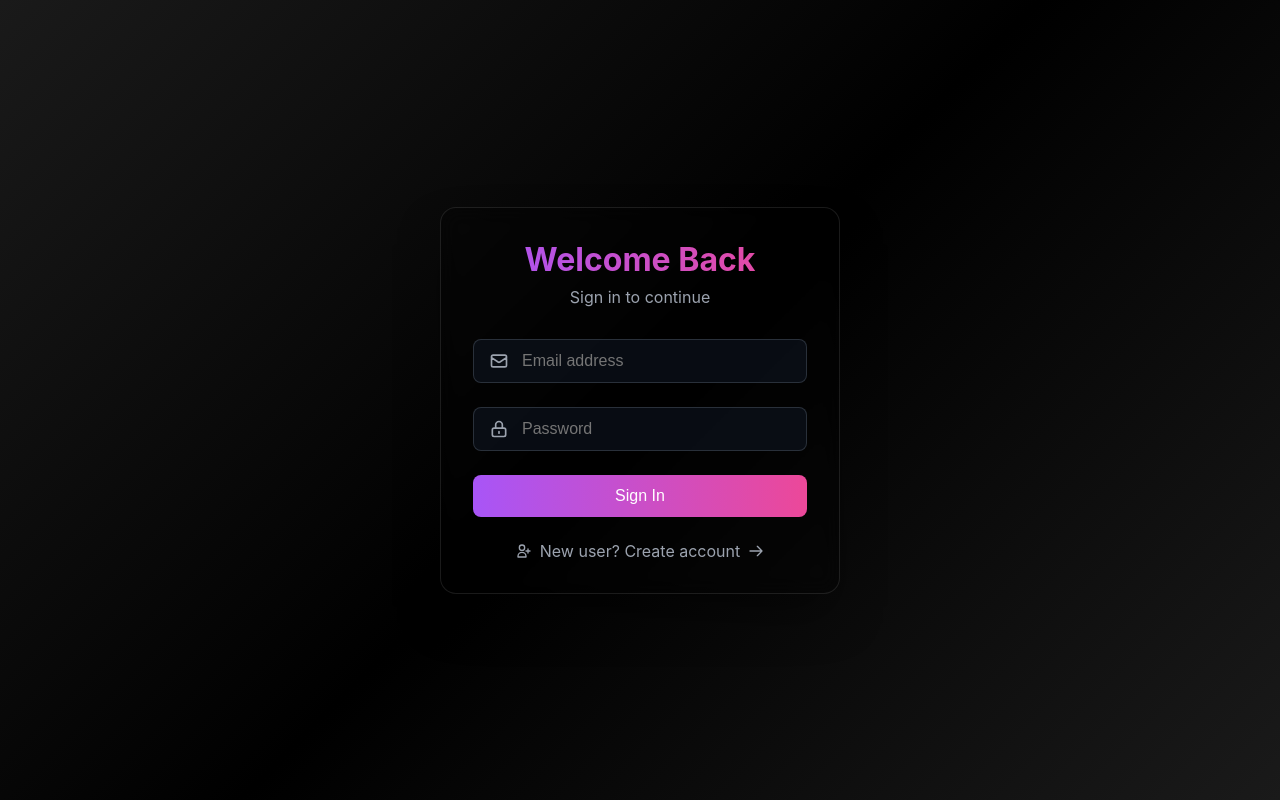
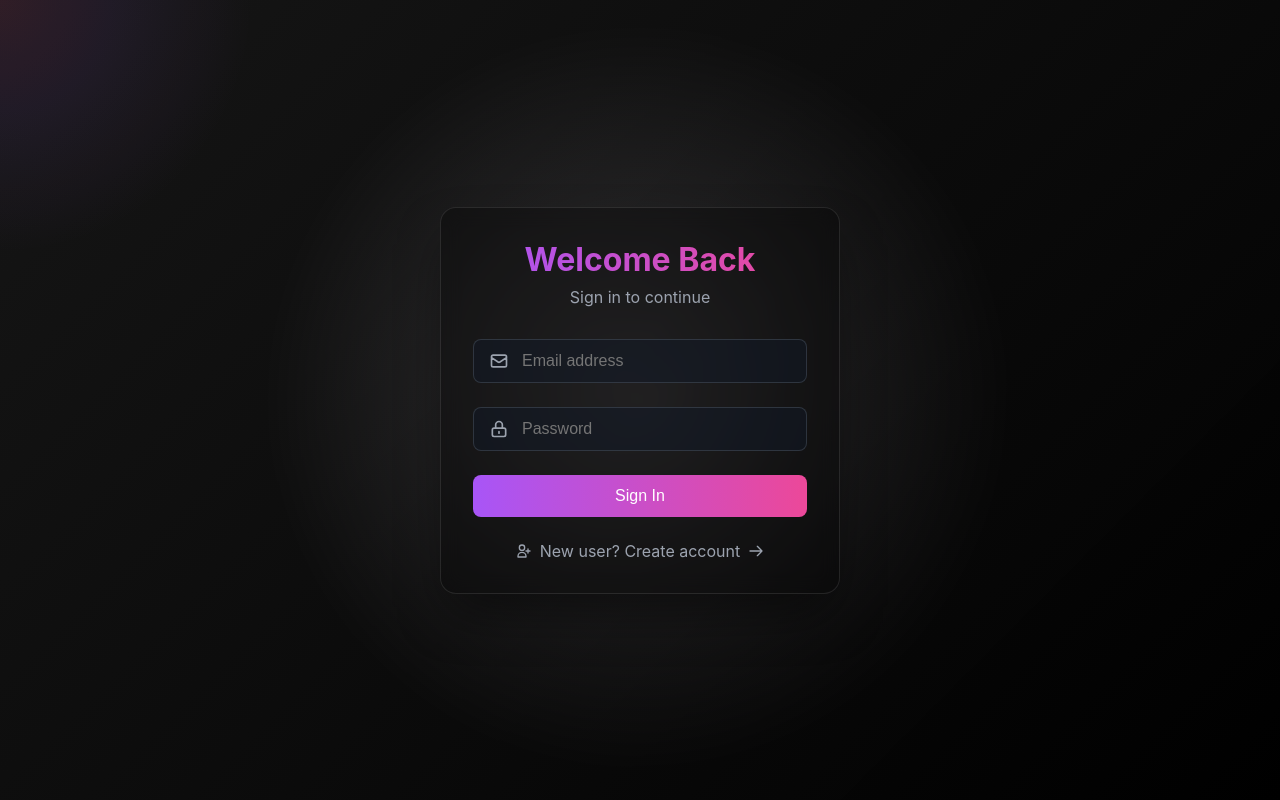
Before and after one commit to EricDazzleG/expensweb, a PHP site: page /login.php in a window 1280 px wide. Run offline with PHP 8.4, Linux system fonts and the light colour scheme.

Commit message:
Update login.php

```diff
--- a/login.php
+++ b/login.php
@@ -66,9 +66,53 @@ function escape_html($str) {
             display: flex;
             align-items: center;
             justify-content: center;
-            background: linear-gradient(135deg, #1a1a1a 0%, #000000 50%, #1a1a1a 100%);
             padding: 1rem;
             font-family: -apple-system, BlinkMacSystemFont, "Segoe UI", Roboto, sans-serif;
+            position: relative;
+            overflow: hidden;
+            background: radial-gradient(
+                circle at var(--mouse-x, 50%) var(--mouse-y, 50%),
+                rgba(168, 85, 247, 0.08) 0%,
+                rgba(0, 0, 0, 0.97) 50%
+            );
+        }
+
+        .background {
+            position: fixed;
+            top: 0;
+            left: 0;
+            right: 0;
+            bottom: 0;
+            z-index: -1;
+            overflow: hidden;
+        }
+
+        .background::before {
+            content: '';
+            position: absolute;
+            top: 0;
+            left: 0;
+            right: 0;
+            bottom: 0;
+            background: linear-gradient(135deg, rgba(26, 26, 26, 0.8) 0%, rgba(0, 0, 0, 0.9) 100%);
+            pointer-events: none;
+        }
+
+        .glow {
+            position: absolute;
+            width: 40vmax;
+            height: 40vmax;
+            border-radius: 50%;
+            background: radial-gradient(
+                circle at center,
+                rgba(236, 72, 153, 0.12) 0%,
+                rgba(168, 85, 247, 0.08) 30%,
+                rgba(168, 85, 247, 0) 70%
+            );
+            transform: translate(-50%, -50%);
+            pointer-events: none;
+            transition: all 0.15s ease;
+            mix-blend-mode: screen;
         }
 
         .container {
@@ -80,6 +124,8 @@ function escape_html($str) {
             border-radius: 1rem;
             border: 1px solid rgba(255, 255, 255, 0.1);
             box-shadow: 0 25px 50px -12px rgba(0, 0, 0, 0.5);
+            position: relative;
+            z-index: 1;
         }
 
         .header {
@@ -187,6 +233,10 @@ function escape_html($str) {
     </style>
 </head>
 <body>
+    <div class="background">
+        <div class="glow"></div>
+    </div>
+
     <div class="container">
         <div class="header">
             <h1>Welcome Back</h1>
@@ -228,5 +278,22 @@ function escape_html($str) {
             </svg>
         </a>
     </div>
+
+    <script>
+        // Add mouse tracking for reactive background
+        document.addEventListener('mousemove', (e) => {
+            const x = (e.clientX / window.innerWidth) * 100;
+            const y = (e.clientY / window.innerHeight) * 100;
+
+            // Update the gradient position
+            document.body.style.setProperty('--mouse-x', `${x}%`);
+            document.body.style.setProperty('--mouse-y', `${y}%`);
+
+            // Move the glow effect
+            const glow = document.querySelector('.glow');
+            glow.style.left = e.clientX + 'px';
+            glow.style.top = e.clientY + 'px';
+        });
+    </script>
 </body>
 </html>
```
